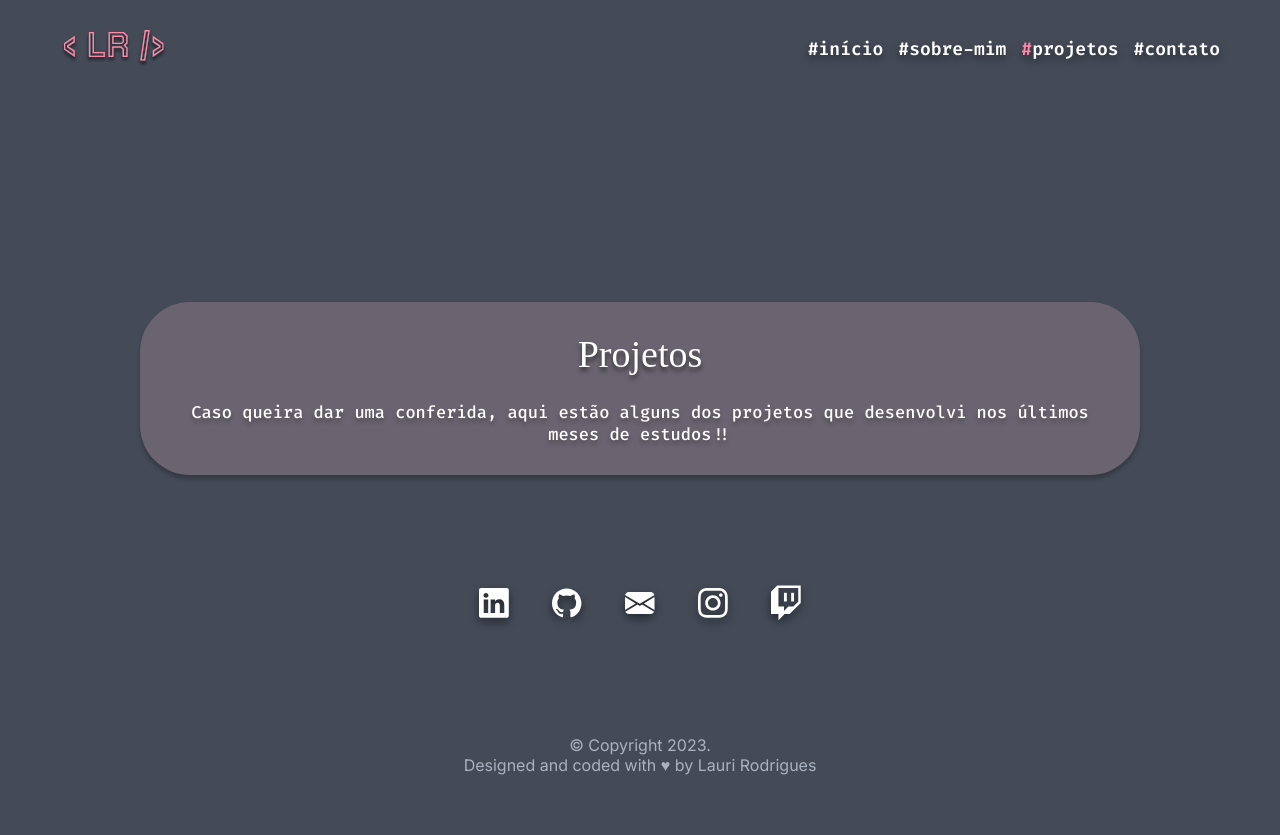
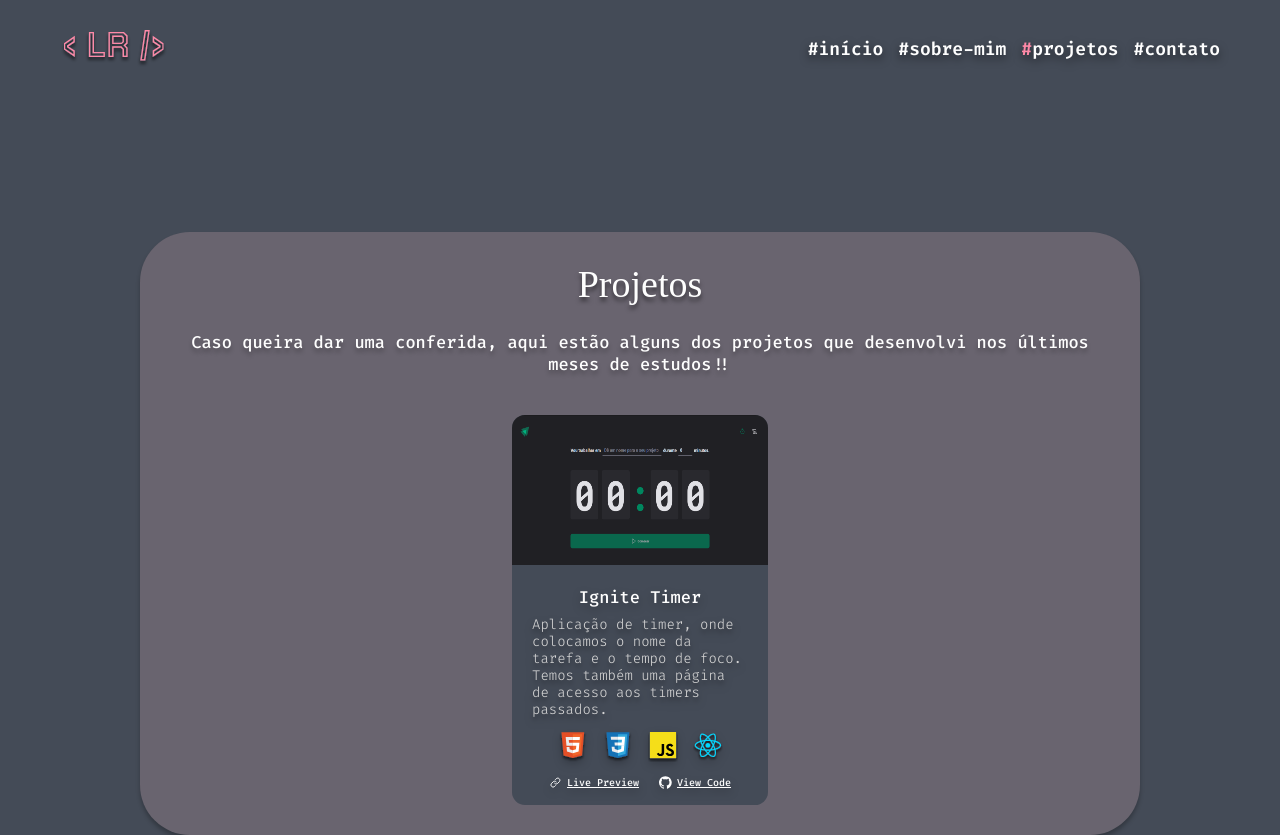
Before and after one commit to LauriRodrigues/portfolio, a React (Vite) app: page /projetos in a window 1280 px wide. Shown: the top 835 px of the page. Before the commit the page ends 805 px from the top, so only its background shows below. Built offline with nearby package versions, Linux system fonts and the light colour scheme; a web font is replaced by a local one.

Commit message:
:sparkles: feat: card component

```diff
--- /dev/null
+++ b/src/components/Card/index.jsx
@@ -0,0 +1,47 @@
+import { Container } from './styles'
+import PreviewSVG from '../../assets/PreviewLink.svg'
+import GithubSVG from '../../assets/Github.svg'
+import Html from '../../assets/Html.svg'
+import Css from '../../assets/Css.svg'
+import Js from '../../assets/Js.svg'
+import React from '../../assets/React.svg'
+
+export function Card({
+  cardImage,
+  cardTitle,
+  cardText,
+  previewLink,
+  codeLink,
+}) {
+  return (
+    <Container>
+      <img className="projectImage" src={cardImage} alt="" />
+      <div className="cardContent">
+        <div className="cardText">
+          <h2>{cardTitle}</h2>
+          <p>{cardText}</p>
+        </div>
+        <div className="cardIcons">
+          <img src={Html} alt="" />
+          <img src={Css} alt="" />
+          <img src={Js} alt="" />
+          <img src={React} alt="" />
+        </div>
+        <div className="cardLinks">
+          <div className="cardLink">
+            <img src={PreviewSVG} alt="ícone de Link" />
+            <a href={previewLink} target="_blank" rel="noreferrer">
+              Live Preview
+            </a>
+          </div>
+          <div className="cardLink">
+            <img src={GithubSVG} alt="ícone do Github" />
+            <a href={codeLink} target="_blank" rel="noreferrer">
+              View Code
+            </a>
+          </div>
+        </div>
+      </div>
+    </Container>
+  )
+}
--- /dev/null
+++ b/src/components/Card/styles.js
@@ -0,0 +1,86 @@
+import styled from 'styled-components'
+
+export const Container = styled.div`
+  width: 25.6rem;
+  height: 39rem;
+  background-color: ${({ theme }) => theme.COLORS.BLUE_300};
+  border-radius: 13px;
+  margin-top: 4rem;
+
+  .projectImage {
+    width: 25.6rem;
+    height: 15rem;
+    border-radius: 13px 13px 0 0;
+  }
+
+  .cardContent {
+    width: 100%;
+    height: 24rem;
+    display: flex;
+    flex-direction: column;
+    justify-content: space-between;
+    gap: 1rem;
+    padding: 2rem;
+    font-family: Fira Code;
+    filter: drop-shadow(0px 4px 4px rgba(0, 0, 0, 0.25));
+
+    .cardText {
+      line-height: 1.7rem;
+
+      h2 {
+        font-size: 1.7rem;
+        font-weight: 500;
+        margin-bottom: 1rem;
+      }
+
+      p {
+        font-size: 1.4rem;
+        font-weight: 300;
+        color: ${({ theme }) => theme.COLORS.LIGHT_200};
+        text-align: left;
+      }
+    }
+
+    .cardIcons {
+      width: 100%;
+      display: flex;
+      flex-direction: row;
+      align-items: center;
+      justify-content: center;
+      gap: 1.5rem;
+
+      img {
+        width: 3rem;
+        height: 3rem;
+      }
+    }
+
+    .cardLinks {
+      display: flex;
+      flex-direction: row;
+      gap: 2rem;
+      width: 100%;
+      justify-content: center;
+      align-items: baseline;
+
+      .cardLink {
+        display: flex;
+        align-items: center;
+        gap: 0.5rem;
+        cursor: pointer;
+
+        img {
+          width: 1.3rem;
+          height: 1.3rem;
+        }
+
+        a {
+          font-size: 1rem;
+          font-weight: 400;
+          text-decoration: underline;
+          color: ${({ theme }) => theme.COLORS.LIGHT_100};
+        }
+      }
+    }
+  }
+`
--- a/src/pages/Projects/index.jsx
+++ b/src/pages/Projects/index.jsx
@@ -1,6 +1,8 @@
 import { Container } from './styles.js'
 import { Box } from '../../components/Box'
 import { Links } from '../../components/Links'
+import { Card } from '../../components/Card'
+import IgniteTimer from '../../assets/IgniteTimer.png'
 
 export function Projects() {
   return (
@@ -9,7 +11,15 @@ export function Projects() {
         <Box
           title="Projetos"
           text="Caso queira dar uma conferida, aqui estão alguns dos projetos que desenvolvi nos últimos meses de estudos!!"
-        ></Box>
+        >
+          <Card
+            cardImage={IgniteTimer}
+            cardTitle="Ignite Timer"
+            cardText="Aplicação de timer, onde colocamos o nome da tarefa e o tempo de foco. Temos também uma página de acesso aos timers passados."
+            previewLink="https://ignitetimerreact.netlify.app/"
+            codeLink="https://github.com/LauriRodrigues/Ignite-Timer"
+          />
+        </Box>
         <Links />
       </main>
     </Container>
```
Also changed, not shown: src/assets/IgniteTimer.png (added), src/assets/PreviewLink.svg (added).
